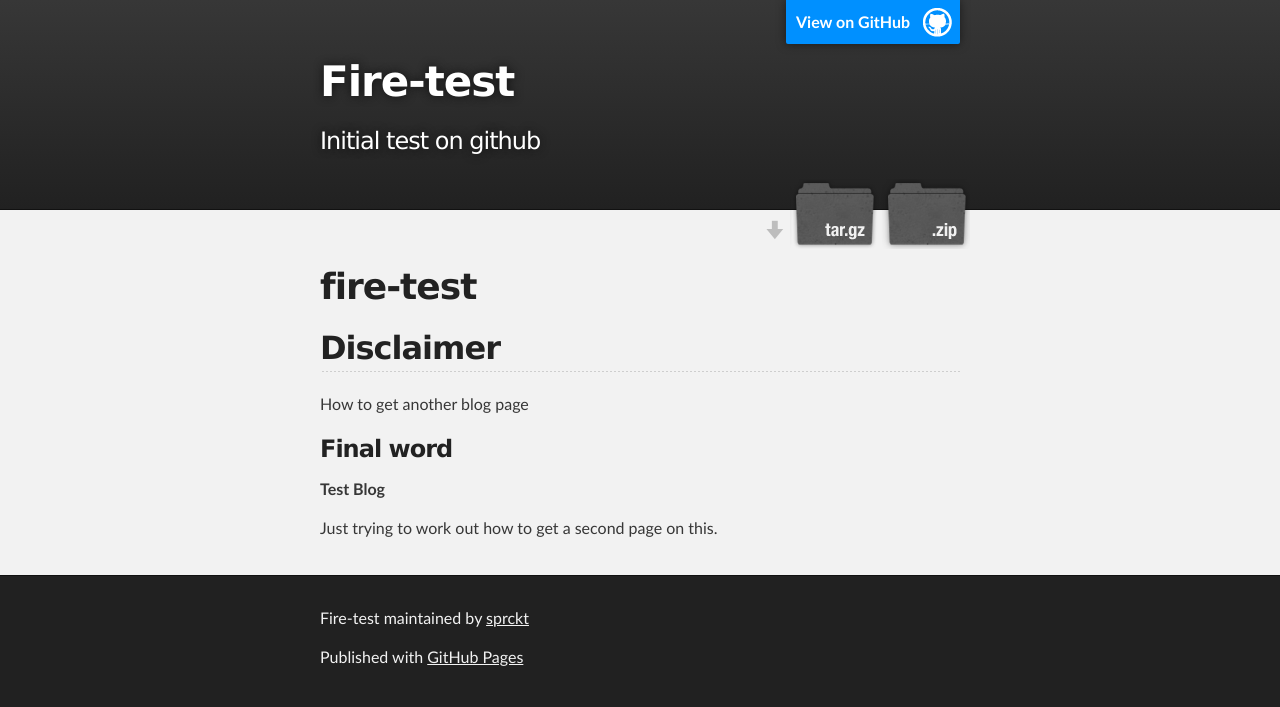
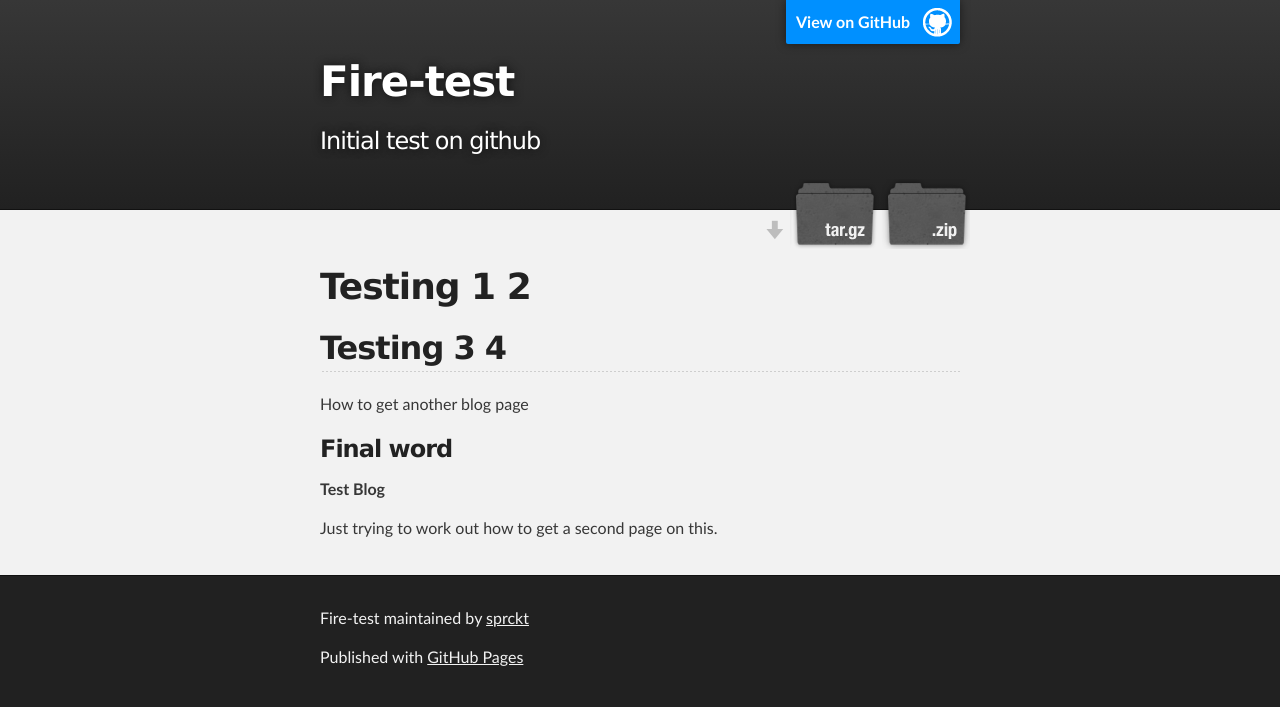
Before and after one commit to sprckt/fire-test, a plain HTML site: page test_blog.html in a window 1280 px wide. Drawn offline with Linux system fonts and the light colour scheme.

Commit message:
Update test_blog.html

```diff
--- a/test_blog.html
+++ b/test_blog.html
@@ -32,10 +32,10 @@
     <div id="main_content_wrap" class="outer">
       <section id="main_content" class="inner">
         <h1>
-<a id="Testing 1 2" class="anchor" href="#fire-test" aria-hidden="true"><span class="octicon octicon-link"></span></a>fire-test</h1>
+<a id="Testing12" class="anchor" href="#fire-test" aria-hidden="true"><span class="octicon octicon-link"></span></a>Testing 1 2</h1>
 
 <h2>
-<a id="Testing 3 4" class="anchor" href="#disclaimer" aria-hidden="true"><span class="octicon octicon-link"></span></a>Disclaimer</h2>
+<a id="Testing34" class="anchor" href="#disclaimer" aria-hidden="true"><span class="octicon octicon-link"></span></a>Testing 3 4</h2>
 
 <p>How to get another blog page</p>
 
```
